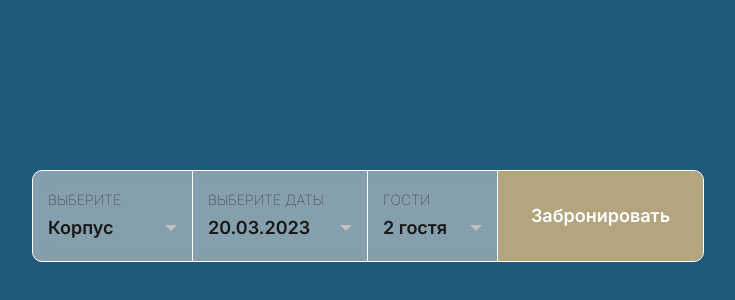
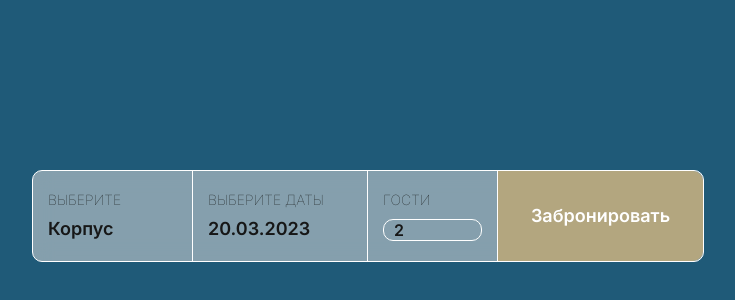
Before and after one commit to AndreyKozlovN/form, a Next.js app: page / in a window 1280 px wide. Shown: the part 310-610 px from the top of the page, without its empty margins (272-1007 px from the left). Built offline with nearby package versions, Linux system fonts and the light colour scheme.

Commit message:
исправлена логика и добавлен дропдауны, оптимизированы вызовы

```diff
--- a/components/bookingForm/index.tsx
+++ b/components/bookingForm/index.tsx
@@ -7,60 +7,44 @@ import arrowIcon from "./arrow.svg";
 import { Calendar } from "../calendar";
 
 export const BookingForm = (): JSX.Element => {
-  const [showCalendar, setShowCalendar] = useState<boolean>(false);
+
+  const [campus, setCampus] = useState<string>("Корпус")
+  const [guestsInput, setGuestsInput] = useState<number>(2)
 
   return (
     <>
-      {showCalendar && <Calendar />}
+      <section className={styles.wrapper}>
 
-      <section className={styles.wrapper}>
-        <div className={styles.campus}>
-          <p className={styles.subtitle}>Выберите</p>
+        <details className={styles.campus}>
+          <summary className={styles.titleWrapper}>
+            <p className={styles.subtitle}>{campus === "Корпус" ? "Выберите" : "Корпус"}</p>
+            <div className={styles.title}>{campus}</div>
+          </summary>
 
-          <div className={styles.titleWrapper}>
-            <div className={styles.title}>Корпус</div>
-            <Image
-              width={12}
-              height={12}
-              className={styles.arrow}
-              src={arrowIcon}
-              alt=">"
-            />
+          <div className={styles.selectCampusWrapper}>
+            <p className={styles.selectCampusItem} onClick={() => setCampus("Модерн 5*")}>Модерн 5*</p>
+            <p className={styles.selectCampusItem} onClick={() => setCampus("Классик 4*")}>Классик 4*</p>
           </div>
-        </div>
+        </details>
 
-        <div className={styles.dates}>
-          <p className={styles.subtitle}>Выберите даты</p>
+        <details className={styles.dates}>
+          <summary className={styles.titleWrapper}>
+            <p className={styles.subtitle}>Выберите даты</p>
+            <div>
+              <div className={styles.title}>20.03.2023</div>
+            </div>
+          </summary>
+          <Calendar />
+        </details>
 
-          <div
-            className={styles.titleWrapper}
-            onClick={() => setShowCalendar(!showCalendar)}
-          >
-            <div className={styles.title}>20.03.2023</div>
-            <Image
-              width={12}
-              height={12}
-              className={styles.arrow}
-              src={arrowIcon}
-              alt=">"
-            />
-          </div>
-        </div>
+        <details className={styles.guests}>
 
-        <div className={styles.guests}>
-          <p className={styles.subtitle}>Гости</p>
 
-          <div className={styles.titleWrapper}>
-            <div className={styles.title}>2 гостя</div>
-            <Image
-              width={12}
-              height={12}
-              className={styles.arrow}
-              src={arrowIcon}
-              alt=">"
-            />
-          </div>
-        </div>
+          <summary className={styles.titleWrapper}>
+            <p className={styles.subtitle}>Гости</p>
+            <input className={styles.title} type="number" value={guestsInput} onChange={(e) => setGuestsInput(e.target.valueAsNumber)} defaultValue={2} />
+          </summary>
+        </details>
 
         <button className={styles.button}>Забронировать</button>
       </section>
--- a/components/bookingForm/style.module.css
+++ b/components/bookingForm/style.module.css
@@ -16,7 +16,7 @@
   border-radius: 10px;
 }
 
-.wrapper > div:not(:last-child) {
+.wrapper > details:not(:last-child) {
   border-right: 1px solid #fff;
 }
 
@@ -28,13 +28,14 @@
   color: #171717;
 
   text-transform: uppercase;
+  cursor: initial;
 }
 
 .title {
   font-style: normal;
   font-weight: 550;
   font-size: 18px;
-  line-height: 18px;
+  line-height: 20px;
   color: #171717;
 }
 
@@ -80,8 +81,47 @@
 
 .titleWrapper {
   display: flex;
+  flex-direction: column;
   justify-content: space-between;
 
   cursor: pointer;
   align-items: baseline;
 }
+
+.titleWrapper input {
+  max-width: -webkit-fill-available;
+  box-sizing: border-box;
+}
+
+.titleWrapper input[type="number"] {
+  background-color: transparent;
+  border: 1px solid #fff;
+  border-radius: 10px;
+  padding: 0 10px;
+  font-size: 16px;
+  cursor: pointer;
+}
+
+.selectCampusWrapper {
+  position: absolute;
+
+  top: 95px;
+  left: 0px;
+}
+
+.selectCampusWrapper .selectCampusItem {
+  background: #fff;
+  backdrop-filter: blur(10px);
+  border-radius: 10px;
+
+  width: 160px;
+  box-sizing: border-box;
+  padding: 15px;
+  margin: 5px 0;
+  cursor: pointer;
+}
+
+.selectCampusWrapper .selectCampusItem:hover {
+  color: #fff;
+  background-color: rgba(200, 170, 109, 0.7);
+}
--- a/components/calendar/style.module.css
+++ b/components/calendar/style.module.css
@@ -10,10 +10,10 @@
     "prevArrow firstMonth secondMonth nextArrow"
     "description description description description";
 
-  position: relative;
-  top: 20px;
-
+  position: absolute;
   box-sizing: border-box;
+  bottom: 100px;
+  left: -50px;
 }
 
 .prevArrow {
```
